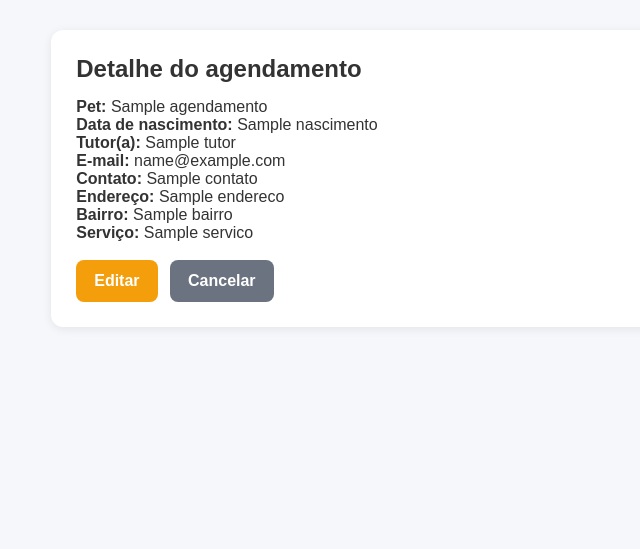
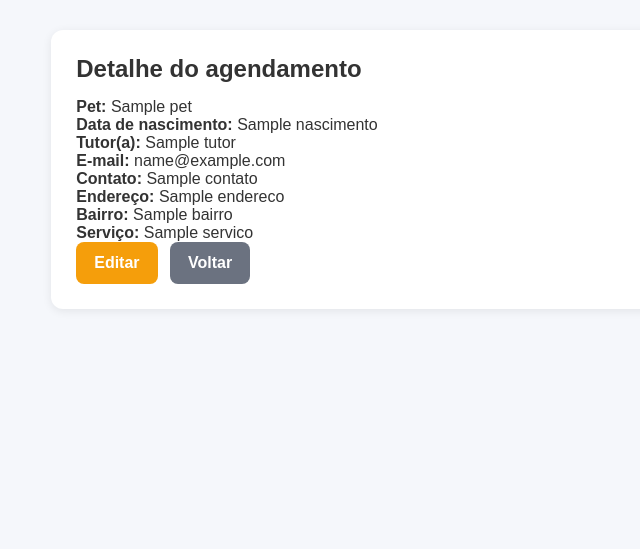
Before and after one commit to Laric000/Atividade-Aplica-o-Flask, a Flask app: template Templates/agendamento_detalhe.html in a window 1280 px wide. Shown: the part 60-609 px from the top of the page, without its empty margins (0-640 px from the left). Run offline with Flask 3, Linux system fonts and the light colour scheme; the template is opened without the code that fills it: most values are stand-ins (such as "Sample title", 1, 10 or a date in 2020).

Commit message:
Refactor agendamento_detalhe.html for better structure

```diff
--- a/Templates/agendamento_detalhe.html
+++ b/Templates/agendamento_detalhe.html
@@ -1,38 +1,23 @@
 {% extends "base.html" %}
 
-{% block title %}
-Detalhe do Agendamento
-{% endblock %}
+{% block title %}Detalhe do Agendamento{% endblock %}
 
 {% block content %}
-
-<div class="card">
-
+<div class="card detail-card">
     <h2>Detalhe do agendamento</h2>
 
-    <p><strong>Pet:</strong> {{ agendamento.nome_pet }}</p>
-    <p><strong>Data de nascimento:</strong> {{ agendamento.nascimento }}</p>
-    <p><strong>Tutor(a):</strong> {{ agendamento.tutor }}</p>
-    <p><strong>E-mail:</strong> {{ agendamento.email }}</p>
-    <p><strong>Contato:</strong> {{ agendamento.contato }}</p>
-    <p><strong>Endereço:</strong> {{ agendamento.endereco }}</p>
-    <p><strong>Bairro:</strong> {{ agendamento.bairro }}</p>
+    <p><strong>Pet:</strong> {{ agendamento.pet.nome }}</p>
+    <p><strong>Data de nascimento:</strong> {{ agendamento.pet.nascimento }}</p>
+    <p><strong>Tutor(a):</strong> {{ agendamento.pet.tutor }}</p>
+    <p><strong>E-mail:</strong> {{ agendamento.pet.email }}</p>
+    <p><strong>Contato:</strong> {{ agendamento.pet.contato }}</p>
+    <p><strong>Endereço:</strong> {{ agendamento.pet.endereco }}</p>
+    <p><strong>Bairro:</strong> {{ agendamento.pet.bairro }}</p>
     <p><strong>Serviço:</strong> {{ agendamento.servico }}</p>
 
-    <br>
-
-    <a
-        href="{{ url_for('agendamentos_editar', id=agendamento.id) }}"
-        class="btn btn-warning">
-        Editar
-    </a>
-
-    <a
-        href="{{ url_for('agendamentos_listar') }}"
-        class="btn btn-secondary">
-        Cancelar
-    </a>
-
+    <div class="top-space">
+        <a href="{{ url_for('agendamentos_editar', id=agendamento.id) }}" class="btn btn-warning">Editar</a>
+        <a href="{{ url_for('agendamentos_listar') }}" class="btn btn-secondary">Voltar</a>
+    </div>
 </div>
-
 {% endblock %}
```
